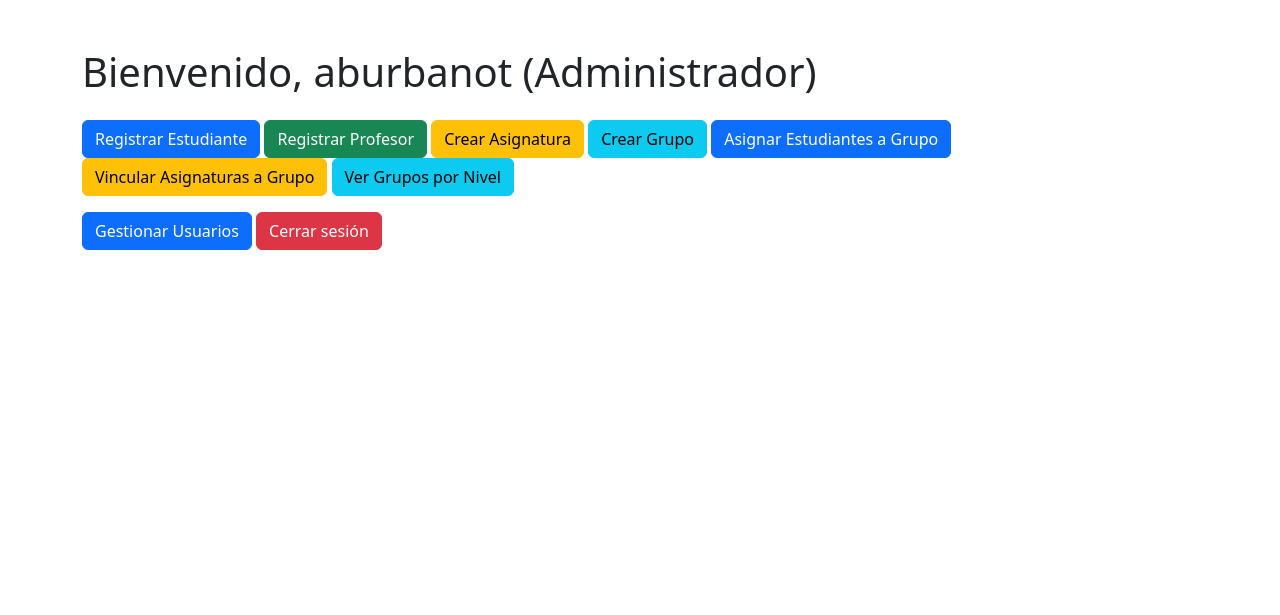
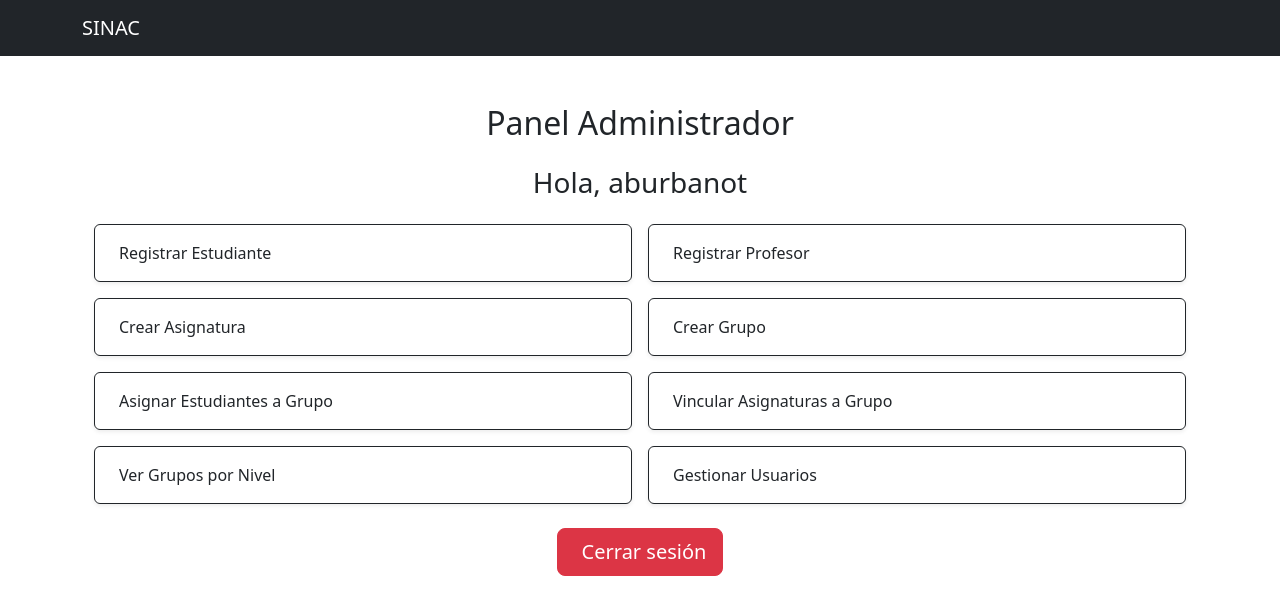
Before and after one commit to AlbeiroBurbanoTobar/Gestor_Notas, a Django app: page /admin_home/ in a window 1280 px wide. Shown: the top 615 px of the page. Run offline with Django 5.2, Linux system fonts and the light colour scheme; a user stored in the database is signed in.

Commit message:
interfaces de admin

```diff
--- a/templates/admin_home.html
+++ b/templates/admin_home.html
@@ -1,34 +1,62 @@
-<!DOCTYPE html>
-<html lang="es">
-<head>
-    <meta charset="UTF-8">
-    <meta name="viewport" content="width=device-width, initial-scale=1.0">
-    <title>Panel Administrador</title>
-    <link href="https://cdn.jsdelivr.net/npm/bootstrap@5.3.2/dist/css/bootstrap.min.css" rel="stylesheet">
-</head>
-<body class="container mt-5">
+{% extends 'base.html' %}
 
-    <h1 class="mb-4">Bienvenido, {{ user.username }} (Administrador)</h1>
+{% block title %}Panel Administrador - SINAC{% endblock %}
 
-    <div class="mb-3">
-        <a href="{% url 'registrar_estudiante' %}" class="btn btn-primary">Registrar Estudiante</a>
-        <a href="{% url 'registrar_profesor' %}" class="btn btn-success">Registrar Profesor</a>
-        <a href="{% url 'crear_asignatura' %}" class="btn btn-warning">Crear Asignatura</a>
-        <a href="{% url 'crear_grupo' %}" class="btn btn-info">Crear Grupo</a>
-        <a href="{% url 'asignar_estudiantes' %}" class="btn btn-primary">Asignar Estudiantes a Grupo</a>
-        <a href="{% url 'vincular_asignaturas' %}" class="btn btn-warning">Vincular Asignaturas a Grupo</a>  <!-- 🔥 Nuevo botón agregado -->
-        <a href="{% url 'ver_grupo_por_nivel' %}" class="btn btn-info">Ver Grupos por Nivel</a>
+{% block content %}
+<div class="container mt-5">
+    <h2 class="text-center mb-4">Panel Administrador</h2>
+    <h3 class="text-center mb-4">Hola, {{ user.username }}</h3>
 
-
-
+    <div class="row row-cols-1 row-cols-md-2 g-3">
+        <div class="col">
+            <a href="{% url 'registrar_estudiante' %}" class="btn btn-outline-dark d-flex align-items-center p-3 shadow-sm w-100">
+                <i class="bi bi-person-plus me-2"></i> Registrar Estudiante
+            </a>
+        </div>
+        <div class="col">
+            <a href="{% url 'registrar_profesor' %}" class="btn btn-outline-dark d-flex align-items-center p-3 shadow-sm w-100">
+                <i class="bi bi-person-check me-2"></i> Registrar Profesor
+            </a>
+        </div>
+        <div class="col">
+            <a href="{% url 'crear_asignatura' %}" class="btn btn-outline-dark d-flex align-items-center p-3 shadow-sm w-100">
+                <i class="bi bi-book me-2"></i> Crear Asignatura
+            </a>
+        </div>
+        <div class="col">
+            <a href="{% url 'crear_grupo' %}" class="btn btn-outline-dark d-flex align-items-center p-3 shadow-sm w-100">
+                <i class="bi bi-people me-2"></i> Crear Grupo
+            </a>
+        </div>
+        <div class="col">
+            <a href="{% url 'asignar_estudiantes' %}" class="btn btn-outline-dark d-flex align-items-center p-3 shadow-sm w-100">
+                <i class="bi bi-person-lines-fill me-2"></i> Asignar Estudiantes a Grupo
+            </a>
+        </div>
+        <div class="col">
+            <a href="{% url 'vincular_asignaturas' %}" class="btn btn-outline-dark d-flex align-items-center p-3 shadow-sm w-100">
+                <i class="bi bi-link-45deg me-2"></i> Vincular Asignaturas a Grupo
+            </a>
+        </div>
+        <div class="col">
+            <a href="{% url 'ver_grupo_por_nivel' %}" class="btn btn-outline-dark d-flex align-items-center p-3 shadow-sm w-100">
+                <i class="bi bi-grid me-2"></i> Ver Grupos por Nivel
+            </a>
+        </div>
+        <div class="col">
+            <a href="{% url 'lista_usuarios' %}" class="btn btn-outline-dark d-flex align-items-center p-3 shadow-sm w-100">
+                <i class="bi bi-gear me-2"></i> Gestionar Usuarios
+            </a>
+        </div>
     </div>
 
-    <form action="{% url 'logout' %}" method="post">
-        {% csrf_token %}
-        <a href="{% url 'lista_usuarios' %}" class="btn btn-primary">Gestionar Usuarios</a>
-        <button type="submit" class="btn btn-danger">Cerrar sesión</button>
-    </form>
-
-
-</body>
-</html>
+    <div class="mt-4 text-center">
+        <form action="{% url 'logout' %}" method="post">
+            {% csrf_token %}
+            <button type="submit" class="btn btn-danger btn-lg">
+                <i class="bi bi-box-arrow-right me-2"></i> Cerrar sesión
+            </button>
+        </form>
+    </div>
+</div>
+{% endblock %}
```
Also changed, not shown: templates/modificar_usuario.html (+55 -23 lines), db.sqlite3.
